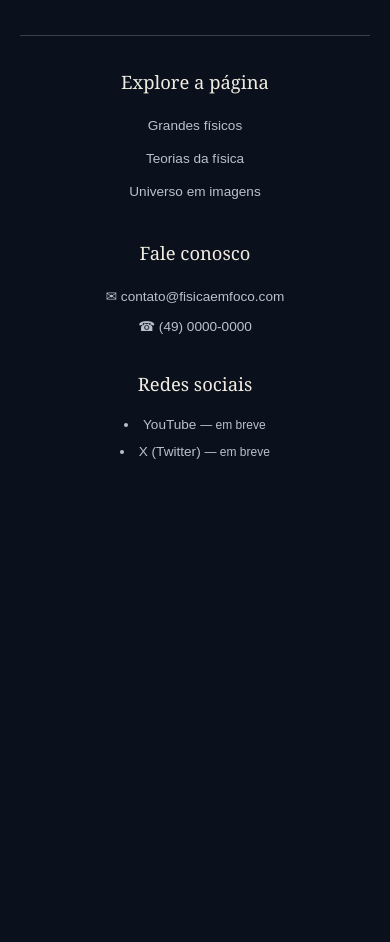
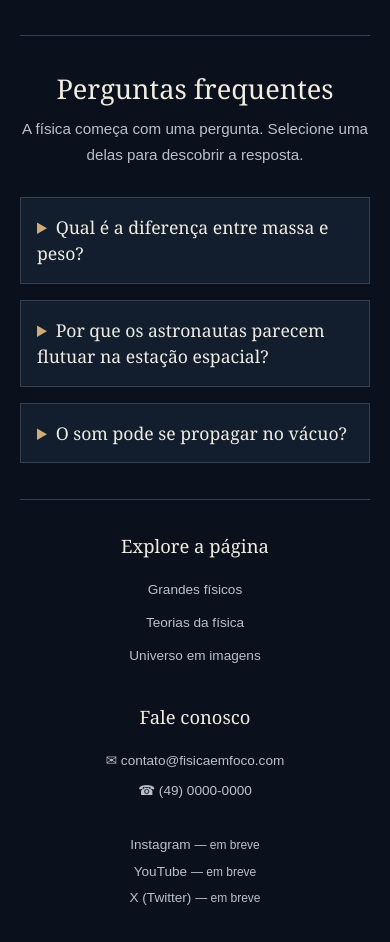
Before and after one commit to ens-cleitonkriginski-create/F-sica, a plain HTML site: page index.html in a window 390 px wide. Shown: the part 4439-5381 px from the top of the page. Before the commit the page ends 4934 px from the top, so only its background shows below. Drawn offline with Linux system fonts and the light colour scheme.

Commit message:
Perguntas frequentes

```diff
--- a/index.html
+++ b/index.html
@@ -156,6 +156,36 @@
           </div>
         </div>
       </section>
+
+      <section class="faq" id="perguntas-frequentes" aria-labelledby="titulo-faq">
+        <div class="abertura-secao">
+          <h2 id="titulo-faq">Perguntas frequentes</h2>
+          <p>A física começa com uma pergunta. Selecione uma delas para descobrir a resposta.</p>
+        </div>
+
+        <div class="faq-lista">
+          <details class="faq-item">
+            <summary>Qual é a diferença entre massa e peso?</summary>
+            <div class="faq-resposta">
+              <p>A massa é uma medida da inércia de um corpo, ou seja, de sua resistência a mudanças de velocidade, e é medida em quilogramas. O peso é a força gravitacional que atua sobre ele e é medido em newtons. Na Lua, uma pessoa tem praticamente a mesma massa que na Terra, mas pesa menos porque a gravidade é menor.</p>
+            </div>
+          </details>
+
+          <details class="faq-item">
+            <summary>Por que os astronautas parecem flutuar na estação espacial?</summary>
+            <div class="faq-resposta">
+              <p>A gravidade da Terra continua atuando na estação espacial. Os astronautas e a estação estão em queda livre juntos, enquanto se movem rapidamente ao redor do planeta. Como caem juntos, os astronautas não precisam ser sustentados pelo chão e experimentam a sensação de ausência de peso.</p>
+            </div>
+          </details>
+
+          <details class="faq-item">
+            <summary>O som pode se propagar no vácuo?</summary>
+            <div class="faq-resposta">
+              <p>Não. O som é uma onda mecânica: ele precisa de um meio material, como o ar, a água ou um sólido, para transmitir vibrações. No vácuo, esse meio não existe. A luz, por outro lado, é uma onda eletromagnética e pode viajar pelo vácuo, como acontece com a luz do Sol até chegar à Terra.</p>
+            </div>
+          </details>
+        </div>
+      </section>
     </main>
 
     <footer class="rodape" id="contato">
@@ -175,8 +205,8 @@
         </ul>
       </div>
       <div class="coluna">
-        <h2>Redes sociais</h2>
-
+        <ul>
+          <li>Instagram <span class="em-breve">— em breve</span></li>
           <li>YouTube <span class="em-breve">— em breve</span></li>
           <li>X (Twitter) <span class="em-breve">— em breve</span></li>
         </ul>
--- a/style.css
+++ b/style.css
@@ -1,4 +1,3 @@
-/* 1. Cores e estilos gerais */
 :root {
   color-scheme: dark;
   --fundo: #0b111c;
@@ -52,7 +51,6 @@ a:focus-visible, iframe:focus-visible {
 }
 .pular-conteudo:focus { transform: translateY(0); }
 
-/* 2. Cabeçalho e navegação */
 .cabecalho {
   display: grid;
   grid-template-columns: repeat(3, minmax(0, 1fr));
@@ -86,7 +84,6 @@ a:focus-visible, iframe:focus-visible {
 .menu a { display: block; padding: .8rem .375rem; min-height: 44px; font-size: .9rem; }
 .menu a:hover { color: var(--destaque); text-decoration: underline; text-underline-offset: 6px; }
 
-/* 3. Apresentação */
 .corpo {
   position: relative;
   isolation: isolate;
@@ -136,7 +133,6 @@ a:focus-visible, iframe:focus-visible {
 .botao:hover { background: var(--destaque-hover); border-color: var(--destaque-hover); }
 .botao > span[aria-hidden="true"] { flex-shrink: 0; }
 
-/* 4. Destaques e galeria */
 .destaques, .galeria-cosmos { padding-block: var(--espaco-secao); border-top: 1px solid var(--linha); }
 .abertura-secao { margin-bottom: clamp(1.75rem, 4vw, 2.375rem); }
 .abertura-secao h2 { font-size: clamp(1.7rem, 3vw, 2.1rem); line-height: 1.25; margin-bottom: .625rem; }
@@ -155,7 +151,6 @@ a:focus-visible, iframe:focus-visible {
 .foto-cosmos figcaption strong { display: block; margin-bottom: .2rem; font-family: var(--fonte-titulo); font-size: 1.2rem; font-weight: normal; color: var(--texto); }
 .foto-cosmos figcaption span { display: block; }
 
-/* 5. Chamada para contato */
 .chamada { display: flex; align-items: center; justify-content: space-between; gap: 2.5rem; padding: 2.375rem 2.25rem; border-top: 2px solid var(--destaque); background: var(--painel); }
 .chamada-texto { min-width: 0; max-width: 630px; }
 .chamada h2 { font-size: clamp(1.5rem, 2.8vw, 1.85rem); line-height: 1.3; margin-bottom: .75rem; }
@@ -163,7 +158,6 @@ a:focus-visible, iframe:focus-visible {
 .botao-chamada { flex-shrink: 0; margin: 0; background: transparent; color: var(--destaque); }
 .botao-chamada:hover { background: var(--destaque); color: var(--tinta); }
 
-/* 6. Localização: mapa e endereço lado a lado no desktop */
 .localizacao { margin-top: var(--espaco-secao); padding-block: var(--espaco-secao); border-top: 1px solid var(--linha); }
 .localizacao-grade {
   display: grid;
@@ -191,7 +185,6 @@ a:focus-visible, iframe:focus-visible {
 .localizacao-info strong { color: var(--texto); font-weight: 600; }
 .localizacao-info .botao { margin-top: 1.5rem; }
 
-/* 7. Rodapé */
 .rodape { display: grid; grid-template-columns: repeat(3, minmax(0, 1fr)); gap: 2rem; padding-block: 2.375rem; border-top: 1px solid var(--linha); }
 .coluna { min-width: 0; }
 .coluna h2 { font-size: 1.15rem; margin-bottom: .75rem; }
@@ -200,7 +193,6 @@ a:focus-visible, iframe:focus-visible {
 .coluna a:hover { color: var(--destaque); text-decoration: underline; text-underline-offset: 4px; }
 .em-breve { font-size: .75rem; }
 
-/* 8. Tablets */
 @media (max-width: 992px) {
   body { font-size: 1rem; }
   .cabecalho { grid-template-columns: repeat(2, minmax(0, 1fr)); gap: 1.125rem 1.5rem; }
@@ -227,7 +219,6 @@ a:focus-visible, iframe:focus-visible {
   .localizacao-info { padding: 1.5rem; }
 }
 
-/* 9. Telas pequenas: uma coluna, sem larguras fixas */
 @media (max-width: 700px) {
   .lista-destaques, .grade-cosmos, .localizacao-grade { grid-template-columns: minmax(0, 1fr); }
   .lista-destaques { gap: 1.625rem; }
@@ -259,8 +250,70 @@ a:focus-visible, iframe:focus-visible {
   .rodape { padding-block: 1.875rem; }
 }
 
-/* Movimento suave apenas para quem não solicitou redução de animações. */
 @media (prefers-reduced-motion: no-preference) {
   html { scroll-behavior: smooth; }
   .botao { transition: background-color .18s ease, border-color .18s ease, color .18s ease; }
 }
+
+.faq {
+  padding-block: var(--espaco-secao);
+  border-top: 1px solid var(--linha);
+}
+
+.faq-lista {
+  display: grid;
+  grid-template-columns: minmax(0, 1fr);
+  gap: 1rem;
+  width: 100%;
+  max-width: 900px;
+  margin-inline: auto;
+}
+
+.faq-item {
+  min-width: 0;
+  border: 1px solid var(--linha);
+  background: var(--painel);
+}
+
+.faq-item summary {
+
+  display: list-item;
+  min-height: 56px;
+  padding: 1.25rem 1.5rem;
+  color: var(--texto);
+  font-family: var(--fonte-titulo);
+  font-size: 1.2rem;
+  line-height: 1.5;
+  overflow-wrap: anywhere;
+  cursor: pointer;
+}
+
+.faq-item summary::marker { color: var(--destaque); }
+.faq-item summary:hover { color: var(--destaque); }
+.faq-item summary:focus-visible {
+  outline: 2px solid var(--destaque);
+  outline-offset: -4px;
+}
+
+.faq-item[open] { border-color: var(--destaque); }
+.faq-item[open] summary {
+  border-bottom: 1px solid var(--linha);
+  color: var(--destaque);
+}
+
+.faq-resposta {
+  padding: 1.25rem 1.5rem;
+  color: var(--secundario);
+  font-size: 1rem;
+  line-height: 1.8;
+  overflow-wrap: anywhere;
+}
+.faq-resposta p { max-width: 75ch; }
+
+@media (max-width: 700px) {
+  .faq-item summary {
+    padding: 1rem;
+    font-size: 1.1rem;
+  }
+  .faq-resposta { padding: 1rem; }
+}
```
